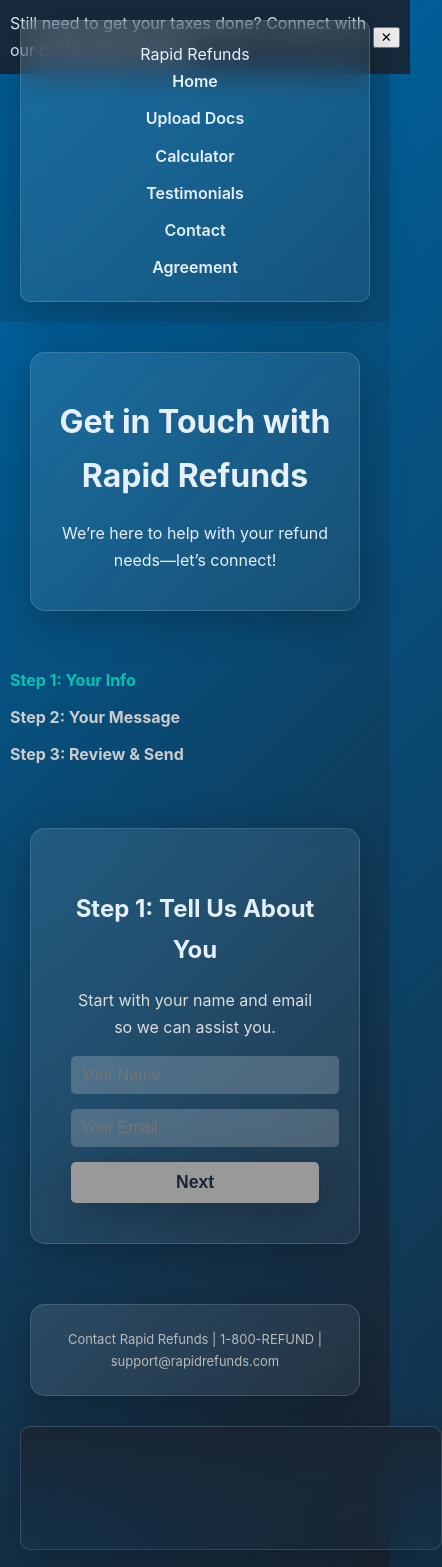
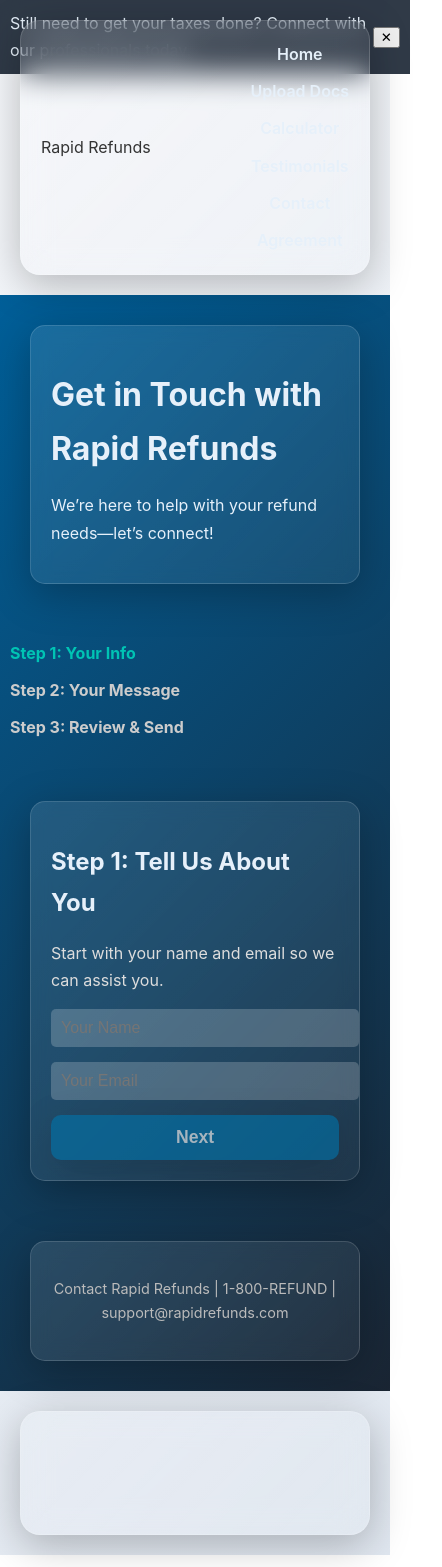
Before and after one commit to ZZachWWins/rr, a React (Create React App) app in the folder frontend/: page /contact in a window 390 px wide. Shown: the top 1567 px of the page, 442 px wide, since content can reach past the window. Built offline with nearby package versions, Linux system fonts and the light colour scheme.

Commit message:
new chages

```diff
--- a/frontend/src/App.css
+++ b/frontend/src/App.css
@@ -11,13 +11,14 @@
   --transition: all 0.3s ease;
   --font-heading: 'Poppins', sans-serif; /* New heading font */
   --font-body: 'Inter', -apple-system, BlinkMacSystemFont, 'Segoe UI', Roboto, sans-serif;
+  --cta-blue: #0073aa; /* TurboTax blue */
 }
 
 body {
-  background: linear-gradient(135deg, var(--primary-blue), var(--dark-bg));
+  background: linear-gradient(135deg, #f5f7fa, #e0e7f0); /* TurboTax light gradient */
   margin: 0;
   font-family: var(--font-body);
-  color: var(--light-text);
+  color: #333;
   line-height: 1.7; /* Improved readability */
   overflow-x: hidden;
   min-height: 100vh; /* Ensure full height */
@@ -46,39 +47,6 @@ body {
 .glass-container:hover {
   transform: translateY(-6px);
   box-shadow: 0 16px 56px rgba(0, 0, 0, 0.35);
-}
-
-:root {
-  --primary-blue: #005f99;
-  --light-text: #e6f0fa;
-  --glass-bg: linear-gradient(135deg, rgba(255, 255, 255, 0.1), rgba(255, 255, 255, 0.05));
-  --glass-border: rgba(255, 255, 255, 0.15);
-  --shadow: 0 10px 40px rgba(0, 0, 0, 0.25);
-  --transition: all 0.3s ease;
-}
-
-body {
-  background: linear-gradient(135deg, var(--primary-blue), #1a2533);
-  margin: 0;
-  font-family: 'Inter', -apple-system, BlinkMacSystemFont, 'Segoe UI', Roboto, sans-serif;
-  color: var(--light-text);
-  min-height: 100vh;
-}
-
-.app {
-  min-height: 100vh;
-  display: flex;
-  flex-direction: column;
-}
-
-.glass-container {
-  background: var(--glass-bg);
-  backdrop-filter: blur(15px);
-  -webkit-backdrop-filter: blur(15px);
-  border: 1px solid var(--glass-border);
-  box-shadow: var(--shadow);
-  padding: 20px;
-  border-radius: 10px;
 }
 
 .sticky-header {
@@ -111,31 +79,18 @@ body {
 
 .nav-menu a:hover,
 .active-link {
-  color: #ffd700; /* Gold accent for active/hover */
-}
-
-@media (max-width: 768px) {
-  .sticky-header {
-    flex-direction: column;
-    padding: 10px;
-  }
-  .nav-menu ul {
-    flex-direction: column;
-    gap: 10px;
-    text-align: center;
-  }
+  color: var(--accent-gold); /* Gold accent for active/hover */
 }
 
 .hero {
   text-align: center;
   padding: 100px 32px;
-  background: linear-gradient(180deg, rgba(0, 95, 153, 0.25), transparent);
+  background-size: cover;
+  background-position: center;
+  color: #fff;
+  position: relative;
+  overflow: hidden;
   min-height: 400px; /* Ensure visibility */
-}
-
-.hero-content {
-  max-width: 800px;
-  margin: 0 auto;
 }
 
 .hero h1 {
@@ -154,9 +109,18 @@ body {
   margin-bottom: 40px;
 }
 
+.expert-bubble {
+  background: rgba(255, 255, 255, 0.9);
+  padding: 10px;
+  border-radius: 5px;
+  display: inline-block;
+  margin-top: 20px;
+  color: #333;
+}
+
 .cta-btn {
-  background: linear-gradient(45deg, var(--accent-teal), var(--accent-gold));
-  color: var(--dark-bg);
+  background: var(--cta-blue); /* TurboTax blue */
+  color: #fff;
   border: none;
   padding: 14px 28px;
   border-radius: 10px;
@@ -197,6 +161,11 @@ body {
 
 .cta-btn.secondary:hover {
   background: rgba(255, 255, 255, 0.15);
+}
+
+.cta-btn:disabled {
+  opacity: 0.6;
+  cursor: not-allowed;
 }
 
 .section {
@@ -295,6 +264,9 @@ footer a:hover {
   color: var(--light-text);
   font-family: var(--font-body);
   padding: 20px;
+  display: flex;
+  flex-direction: column;
+  gap: 20px;
 }
 
 .contact-header,
@@ -415,6 +387,7 @@ textarea.input-field {
 
 .confirmation {
   text-align: center;
+  padding: 20px;
 }
 
 .home-link {
@@ -487,210 +460,20 @@ textarea.input-field {
     flex-direction: column;
     gap: 10px;
   }
-}
-.contact-container {
-  min-height: 100vh;
-  background: linear-gradient(135deg, var(--primary-blue), #1a2533);
-  padding: 20px;
-  display: flex;
-  flex-direction: column;
-  gap: 20px;
-}
 
-.contact-header {
-  text-align: center;
-  padding: 20px;
-}
-
-.contact-header h1 {
-  font-size: 2em;
-  margin-bottom: 10px;
-}
-
-.progress-nav ul {
-  display: flex;
-  justify-content: space-around;
-  list-style: none;
-  padding: 0;
-  margin-bottom: 20px;
-}
-
-.progress-nav li {
-  color: #ccc;
-  font-weight: bold;
-}
-
-.progress-nav li.active {
-  color: #00c4b4;
-}
-
-.form-wrapper {
-  flex: 1;
-  display: flex;
-  justify-content: center;
-  align-items: center;
-}
-
-.step {
-  text-align: center;
-  padding: 20px;
-}
-
-.step h2 {
-  font-size: 1.5em;
-  margin-bottom: 10px;
-}
-
-.step p {
-  color: #ddd;
-  margin-bottom: 15px;
-}
-
-.input-field {
-  width: 100%;
-  padding: 10px;
-  margin-bottom: 15px;
-  border: none;
-  border-radius: 5px;
-  background: rgba(255, 255, 255, 0.2);
-  color: var(--light-text);
-  font-size: 1em;
-}
-
-.input-field:focus {
-  outline: none;
-  background: rgba(255, 255, 255, 0.3);
-}
-
-textarea.input-field {
-  height: 150px;
-  resize: vertical;
-}
-
-.nav-buttons {
-  display: flex;
-  gap: 10px;
-  justify-content: flex-end;
-}
-
-.cta-btn {
-  background: linear-gradient(45deg, #00c4b4, #ffd700);
-  color: #1a2533;
-  border: none;
-  padding: 10px 20px;
-  border-radius: 5px;
-  font-weight: 600;
-  cursor: pointer;
-  transition: transform 0.2s;
-}
-
-.cta-btn:hover {
-  transform: scale(1.05);
-}
-
-.cta-btn:disabled {
-  background: #999;
-  cursor: not-allowed;
-}
-
-.cta-btn.secondary {
-  background: rgba(255, 255, 255, 0.1);
-  color: var(--light-text);
-  border: 1px solid rgba(255, 255, 255, 0.15);
-}
-
-.cta-btn.secondary:hover {
-  background: rgba(255, 255, 255, 0.2);
-}
-
-.review {
-  background: rgba(255, 255, 255, 0.15);
-  padding: 15px;
-  border-radius: 5px;
-  margin-bottom: 15px;
-}
-
-.review p {
-  margin: 5px 0;
-}
-
-.confirmation {
-  text-align: center;
-  padding: 20px;
-}
-
-.contact-footer {
-  text-align: center;
-  padding: 10px;
-  font-size: 0.9em;
-  color: #bbb;
-}
-
-@media (max-width: 768px) {
-  .contact-container {
-    padding: 10px;
-  }
-  .progress-nav ul {
-    flex-direction: column;
-    gap: 10px;
-  }
   .nav-buttons {
     flex-direction: column;
   }
+
   .cta-btn {
     width: 100%;
   }
-}
-.footer {
-  background: linear-gradient(180deg, rgba(26, 37, 51, 0.9), transparent);
-  padding: 20px;
-  margin-top: auto;
-  width: 100%;
-}
 
-.footer-content {
-  max-width: 800px;
-  margin: 0 auto;
-}
-
-.footer a {
-  text-decoration: none;
-  font-weight: 600;
-  transition: color 0.3s ease;
-}
-
-.footer a:hover {
-  color: #ffd700; /* Gold hover effect */
-}
-
-@media (max-width: 768px) {
   .footer {
     padding: 15px;
   }
+
   .footer-content p {
     font-size: 0.9rem;
   }
 }
-.hero {
-  text-align: center;
-  padding: 60px 20px;
-  background: linear-gradient(180deg, rgba(0, 95, 153, 0.25), transparent);
-}
-.hero h1 {
-  font-size: 2.5rem;
-  margin-bottom: 1rem;
-}
-.hero p {
-  font-size: 1.2rem;
-  opacity: 0.85;
-}
-.refund-tracker, .data-entry {
-  text-align: center;
-  padding: 20px;
-}
-.progress-bar {
-  width: 0;
-  height: 10px;
-  background: #ff8c00;
-  transition: width 1s ease;
-}
--- a/frontend/src/components/Hero.js
+++ b/frontend/src/components/Hero.js
@@ -2,10 +2,14 @@ import React from "react";
 
 function Hero() {
   return (
-    <div className="hero glass-container text-center py-10">
-      <h1 className="text-4xl font-bold">Record Refunds in Record Time</h1>
-      <p className="mt-4">No upfront fees. You keep 80%, we take 20%.</p>
-      <button className="cta-btn mt-6">Get Started</button>
+    <div className="hero glass-container text-center py-10" style={{ backgroundImage: `url(https://res.cloudinary.com/dbraufdni/image/upload/v1654321/GettyImages-941729686-1170x508_uro3a8)` }}>
+      <h1 className="text-4xl font-bold text-white">Get Every Dollar You Deserve on Your Taxes, Guaranteed</h1>
+      <p className="mt-4 text-white">We bring together seasoned experts and powerful technology to get your taxes done right.</p>
+      <button className="cta-btn mt-6 bg-blue-600 text-white">Get Started</button>
+      <div className="expert-bubble mt-6">
+        <p className="text-sm text-green-500">Zachary, Tax Expert, 10 yrs</p>
+        <p className="text-sm text-green-500">Great refund! $5,000+</p>
+      </div>
     </div>
   );
 }
--- a/frontend/src/components/RefundTracker.js
+++ b/frontend/src/components/RefundTracker.js
@@ -9,12 +9,12 @@ function RefundTracker() {
   });
 
   useEffect(() => {
-    fetch("/api/get-refund-status")
-      .then((res) => res.json())
-      .then((data) => setStatus(data))
-      .catch((error) => console.error("Error:", error));
-
-    // GSAP animation for progress bar
+    // Mock data for now
+    setStatus({
+      estimatedRefund: 5000,
+      progress: 75,
+      recentActivity: ["Document uploaded", "Processing started"],
+    });
     gsap.to(".progress-bar", {
       width: `${status.progress}%`,
       duration: 1,
@@ -23,14 +23,14 @@ function RefundTracker() {
   }, [status.progress]);
 
   return (
-    <div id="tracker" className="refund-tracker">
-      <h2>Your Refund Status</h2>
-      <p>Estimated Refund: <strong>${status.estimatedRefund}</strong></p>
-      <p>Progress: <strong>{status.progress}% Complete</strong></p>
-      <div className="progress-bar" style={{ height: "10px", background: "#ff8c00" }}></div>
-      <button className="cta-btn">Track Refund</button>
-      <h3>Recent Activity</h3>
-      <ul>
+    <div className="refund-tracker glass-container text-center py-10" style={{ backgroundImage: `url(https://res.cloudinary.com/dbraufdni/image/upload/v1654321/tax_ydpvsx)` }}>
+      <h2 className="text-2xl font-bold mb-4 text-white">Your Refund Status</h2>
+      <p className="text-white">Estimated Refund: <strong>${status.estimatedRefund}</strong></p>
+      <p className="text-white">Progress: <strong>{status.progress}% Complete</strong></p>
+      <div className="progress-bar bg-orange-500 h-2 w-full mt-2 rounded"></div>
+      <button className="cta-btn mt-4 bg-blue-600 text-white">Track Refund</button>
+      <h3 className="text-xl font-bold mt-6 text-white">Recent Activity</h3>
+      <ul className="text-white">
         {status.recentActivity.map((activity, index) => (
           <li key={index}>{activity}</li>
         ))}
--- a/frontend/src/components/Testimonials.js
+++ b/frontend/src/components/Testimonials.js
@@ -30,16 +30,16 @@ const Testimonials = () => {
   }, []);
 
   return (
-    <section className="section glass-container text-center py-10">
-      <h2 className="text-3xl font-bold mb-6">What Our Clients Say</h2>
-      <div className="space-y-6">
-        <div className="testimonial p-4 bg-white bg-opacity-10 rounded-lg">
+    <section className="section glass-container text-center py-10" style={{ backgroundImage: `url(https://res.cloudinary.com/dbraufdni/image/upload/v1654321/istockphoto-1325860496-612x612_acblex)` }}>
+      <h2 className="text-3xl font-bold mb-6 text-white">What Our Clients Say</h2>
+      <div className="space-y-6 relative" style={{ backgroundImage: `url(https://res.cloudinary.com/dbraufdni/image/upload/v1654321/istockphoto-1367863135-612x612_zfxnjd)`, backgroundBlendMode: 'overlay', opacity: 0.7 }}>
+        <div className="testimonial p-4 bg-white bg-opacity-10 rounded-lg text-white">
           "Fastest refund I’ve ever gotten! Highly recommend!" - Jane D.
         </div>
-        <div className="testimonial p-4 bg-white bg-opacity-10 rounded-lg">
+        <div className="testimonial p-4 bg-white bg-opacity-10 rounded-lg text-white">
           "Easy process, secure, and great support. 5 stars!" - John S.
         </div>
-        <div className="testimonial p-4 bg-white bg-opacity-10 rounded-lg">
+        <div className="testimonial p-4 bg-white bg-opacity-10 rounded-lg text-white">
           "Saved me hours with the calculator tool. Awesome!" - Mike R.
         </div>
       </div>
```
